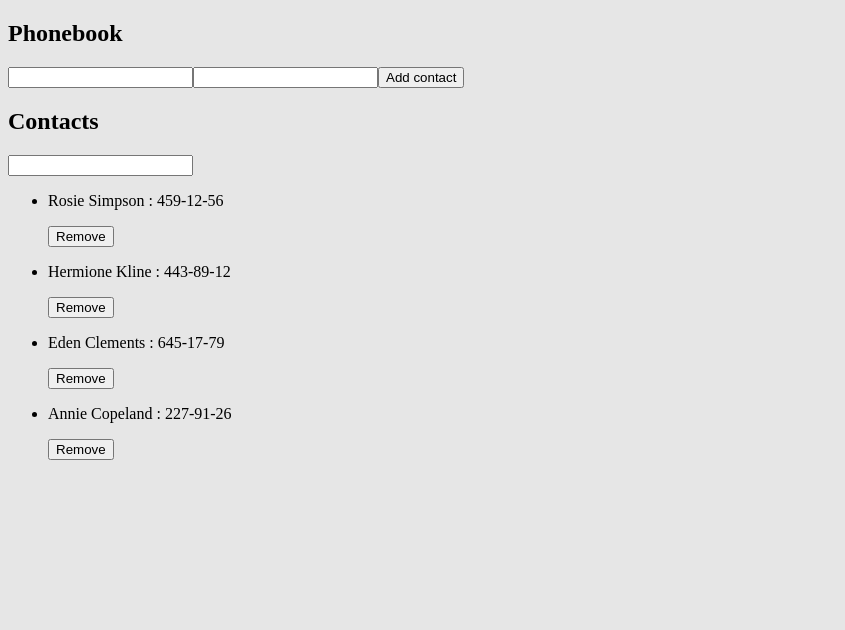
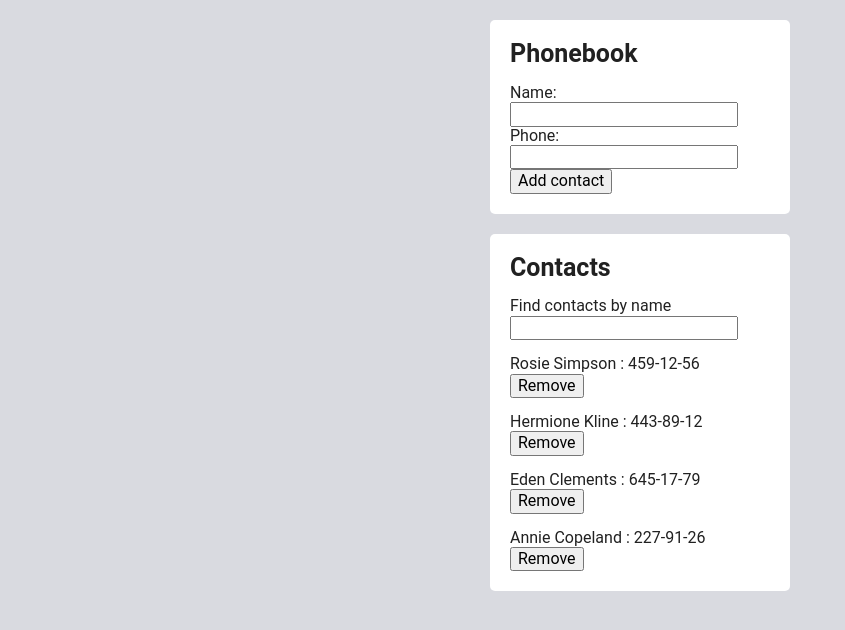
Before and after one commit to heorhii-aksiuk/goit-react-hw-02-phonebook, a React (Create React App) app: page / in a window 1280 px wide. Shown: the top 630 px of the page, without its empty margins (0-845 px from the left). Built offline with nearby package versions, Linux system fonts and the light colour scheme.

Commit message:
add mvp styles

```diff
--- a/package.json
+++ b/package.json
@@ -8,6 +8,7 @@
     "@testing-library/react": "^11.2.7",
     "@testing-library/user-event": "^12.8.3",
     "gh-pages": "^3.2.3",
+    "modern-normalize": "^1.1.0",
     "nanoid": "^3.1.30",
     "prop-types": "^15.7.2",
     "react": "^17.0.2",
--- a/src/components/Contacts/Contacts.js
+++ b/src/components/Contacts/Contacts.js
@@ -1,5 +1,6 @@
 import React, { Component } from 'react';
 import PropTypes from 'prop-types';
+import s from './Contacts.module.css';
 
 class Contacts extends Component {
   static propTypes = {
@@ -18,7 +19,7 @@ class Contacts extends Component {
       <ul>
         {contacts.map(contact => {
           return (
-            <li key={contact.id} name={contact.name}>
+            <li className={s.item} key={contact.id} name={contact.name}>
               <p>
                 {contact.name} : {contact.number}
               </p>
--- /dev/null
+++ b/src/components/Contacts/Contacts.module.css
@@ -0,0 +1,3 @@
+.item {
+  padding-top: 15px;
+}
--- a/src/components/Filter/Filter.js
+++ b/src/components/Filter/Filter.js
@@ -11,7 +11,10 @@ class Filter extends Component {
     const { value, onChange } = this.props;
     return (
       <>
-        <input value={value} onChange={onChange}></input>
+        <label>
+          Find contacts by name
+          <input value={value} onChange={onChange}></input>
+        </label>
       </>
     );
   }
--- a/src/components/Form/Form.js
+++ b/src/components/Form/Form.js
@@ -30,7 +30,10 @@ class Form extends Component {
   render() {
     const { name, number } = this.state;
     return (
+      <div>
         <form onSubmit={this.handleSubmit}>
+          <label>
+            Name:
             <input
               value={name}
               onChange={this.handleChange}
@@ -41,6 +44,9 @@ class Form extends Component {
               autoComplete="off"
               required
             />
+          </label>
+          <label>
+            Phone:
             <input
               value={number}
               onChange={this.handleChange}
@@ -50,8 +56,11 @@ class Form extends Component {
               title="Phone number must be digits and can contain spaces, dashes, parentheses and can start with +"
               required
             />
+          </label>
+
           <button type="submit">Add contact</button>
         </form>
+      </div>
     );
   }
 }
--- a/src/components/Section/Section.js
+++ b/src/components/Section/Section.js
@@ -1,5 +1,6 @@
 import React, { Component } from 'react';
 import PropTypes from 'prop-types';
+import s from './Section.module.css';
 
 class Section extends Component {
   static propTypes = {
@@ -10,8 +11,8 @@ class Section extends Component {
   render() {
     const { title, children } = this.props;
     return (
-      <section>
-        <h2>{title}</h2>
+      <section className={s.section}>
+        <h2 className={s.title}>{title}</h2>
         {children}
       </section>
     );
--- /dev/null
+++ b/src/components/Section/Section.module.css
@@ -0,0 +1,14 @@
+.section {
+  width: 300px;
+  padding: 20px;
+  margin: 0 auto;
+  margin-bottom: 20px;
+  height: max-content;
+  background-color: var(--main-background-color);
+  border-radius: 5px;
+}
+
+.title {
+  padding-bottom: 15px;
+  font-size: 25px;
+}
--- a/src/index.css
+++ b/src/index.css
@@ -1,3 +1,49 @@
+:root {
+  --main-font: 'Roboto', sans-serif;
+  --main-text-color: #212121;
+  --secondary-text-color: #808080;
+  --body-background-color: #d9dae0;
+  --main-background-color: #ffffff;
+  --secondary-background-color: #eeeeee;
+  --accent-color: #36b6d6;
+  --boarder-color: #e0e0e0;
+  --online-color: #00e239;
+  --offline-color: #ff0000;
+}
+
+h1,
+h2,
+h3,
+h4,
+h5,
+h6,
+p {
+  margin-top: 0;
+  margin-bottom: 0;
+}
+
+ul,
+ol {
+  margin-top: 0;
+  margin-bottom: 0;
+  padding-left: 0;
+  list-style: none;
+}
+
+img {
+  display: block;
+  max-width: 100%;
+  height: auto;
+}
+
+a {
+  color: var(--main-text-color);
+  text-decoration: none;
+}
+
 body {
-  background-color: #e6e6e6;
+  padding: 20px;
+  font-family: var(--main-font);
+  color: var(--main-text-color);
+  background-color: var(--body-background-color);
 }
--- a/src/index.js
+++ b/src/index.js
@@ -1,5 +1,6 @@
 import React from 'react';
 import ReactDOM from 'react-dom';
+import 'modern-normalize/modern-normalize.css';
 import './index.css';
 import App from './App';
 
```
Also changed, not shown: src/components/Form/Form.module.css (added), 1 other file (tests, documents, lock files or other folders). Lines whose indentation alone changed are shown as unchanged.
